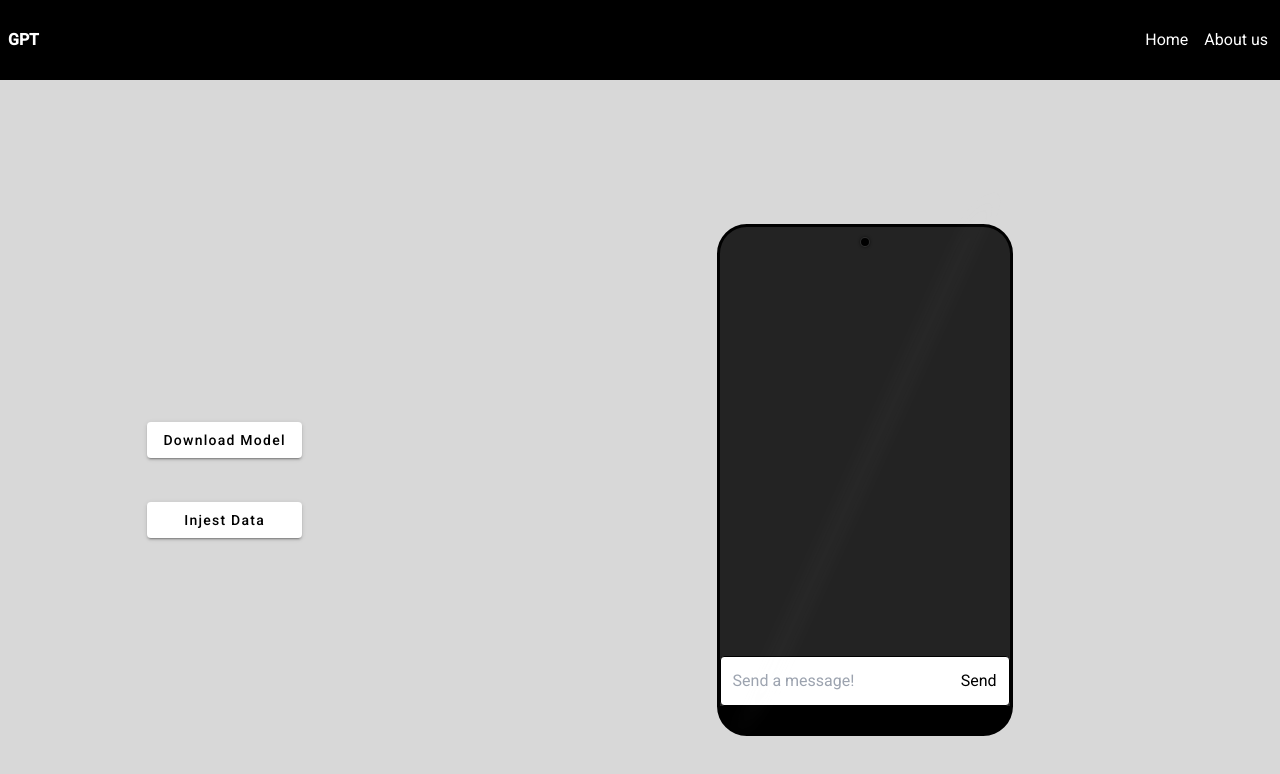
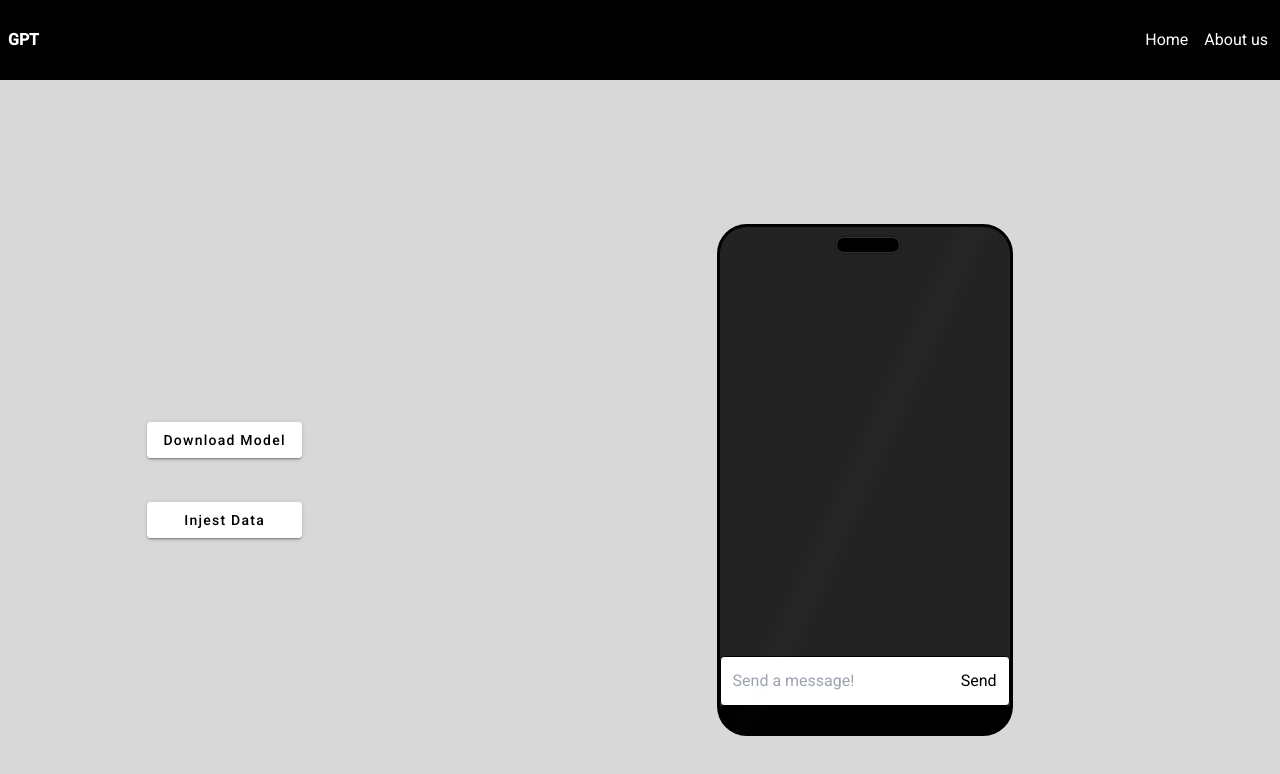
Before and after one commit to ThomasMousseau/lexical-maestro-presentation, an Angular app in the folder client/: page /#/gpt in a window 1280 px wide. Shown: the top 774 px of the page. Built offline with nearby package versions, Linux system fonts and the light colour scheme.

Commit message:
change popup keyframe name

```diff
--- a/client/src/app/components/chatbox/chatbox.component.scss
+++ b/client/src/app/components/chatbox/chatbox.component.scss
@@ -8,15 +8,15 @@
 #cell::after {
   background-color: black;
   border: 1px solid rgba(235, 235, 235, .2);
-  border-radius: 100%;
+  border-radius: 10px;
   box-shadow: 0 0 3px rgba(0, 0, 0, .6);
   content: '';
-  left: calc(53.5% - 15px);
+  left: 40%;
   position: absolute;
-  right: calc(53.5% - 15px);
+
   top: 1.265vh;
-  height: 10px;
-  width: 10px;
+  height: 2vh;
+  width: 8vh;
   z-index: 1;
 }
 
--- a/client/src/app/pages/about-us-page/about-us-page.component.scss
+++ b/client/src/app/pages/about-us-page/about-us-page.component.scss
@@ -32,7 +32,7 @@
     height: 90vh;
 }
 #title{
-    animation: appearance 3s ease-in-out 1s 1 normal backwards ;
+    animation: popUp 3s ease-in-out 1s 1 normal backwards ;
 }
 #ThomasPresentation{
     animation: slideToRight 3s ease-in-out 1s 1 normal backwards ;
```
